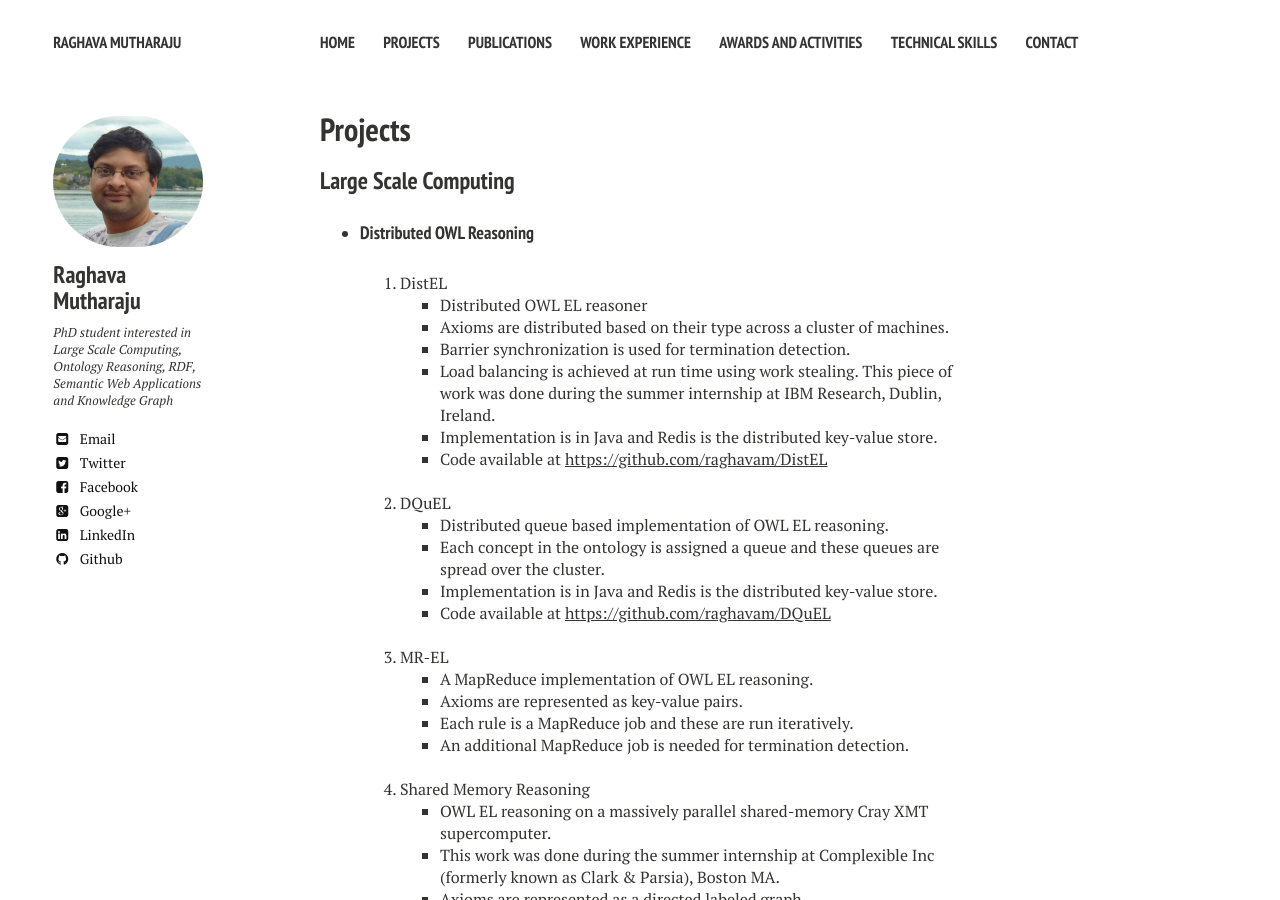
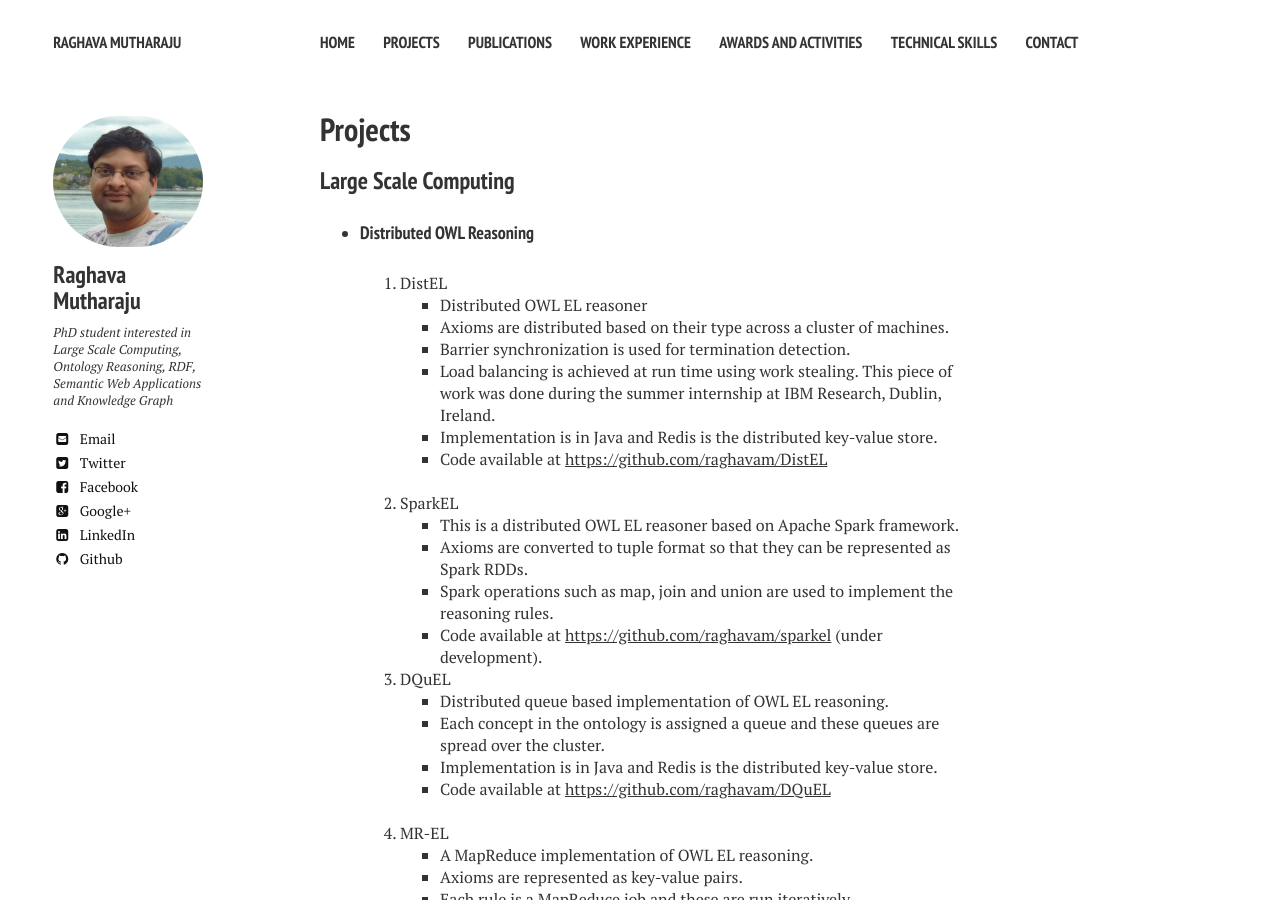
Before and after one commit to raghavam/raghavam.github.io, a Jekyll site: the page built from projects.md, in a window 1280 px wide and 900 px high. Built offline with Jekyll 4.4.1, drawn with Linux system fonts in a browser that asks for light colours; nearby versions of some CDN libraries.

Commit message:
made updates

```diff
--- a/projects.md
+++ b/projects.md
@@ -16,19 +16,25 @@ share: false
        * Implementation is in Java and Redis is the distributed key-value store.
        * Code available at <a href="https://github.com/raghavam/DistEL" target="_blank">https://github.com/raghavam/DistEL<a/>
 &nbsp;
-    2. DQuEL
+    2. SparkEL
+       * This is a distributed OWL EL reasoner based on Apache Spark framework.
+       * Axioms are converted to tuple format so that they can be represented as Spark RDDs.
+       * Spark operations such as map, join and union are used to implement the reasoning rules.
+       * Code available at <a href="https://github.com/raghavam/sparkel" target="_blank">https://github.com/raghavam/sparkel</a> (under development).
+&nbsp;
+    3. DQuEL
        * Distributed queue based implementation of OWL EL reasoning.
        * Each concept in the ontology is assigned a queue and these queues are spread over the cluster.
        * Implementation is in Java and Redis is the distributed key-value store.
        * Code available at <a href="https://github.com/raghavam/DQuEL" target="_blank">https://github.com/raghavam/DQuEL<a/>
 &nbsp;
-    3. MR-EL
+    4. MR-EL
        * A MapReduce implementation of OWL EL reasoning.
        * Axioms are represented as key-value pairs.
        * Each rule is a MapReduce job and these are run iteratively.
        * An additional MapReduce job is needed for termination detection.
 &nbsp;
-    4. Shared Memory Reasoning
+    5. Shared Memory Reasoning
        * OWL EL reasoning on a massively parallel shared-memory Cray XMT supercomputer.
        * This work was done during the summer internship at Complexible Inc (formerly known as Clark & Parsia), Boston MA.
        * Axioms are represented as a directed labeled graph.
```
Also changed, not shown: awards-activities.md (+4 -3 lines), index.md (+2 -1 lines), publications.md (+4 -4 lines), techskills.md (+2 -2 lines), 1 other file.
